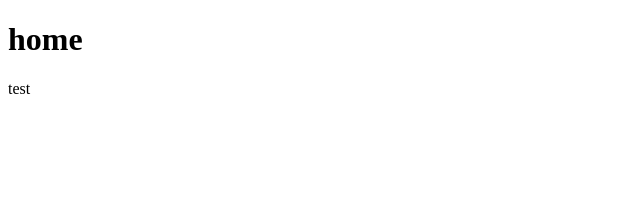
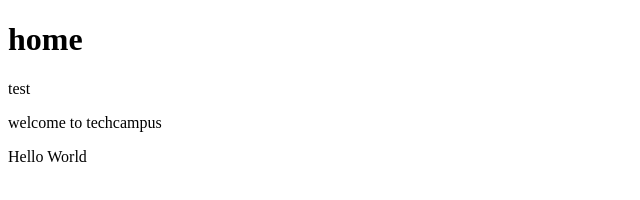
Before and after one commit to khaled94techcampus/techcampus-1, a plain HTML site: page index.html in a window 1280 px wide. Shown: the whole page, without its empty margins (0-640 px from the left). Drawn offline with Linux system fonts and the light colour scheme.

Commit message:
add sime words

```diff
--- a/index.html
+++ b/index.html
@@ -6,5 +6,7 @@
 <body>
    <h1>home</h1>
    <p>test</p>
+     <p>welcome to techcampus</p>
+     <p>Hello World</p>
 </body>
 </html>
```
